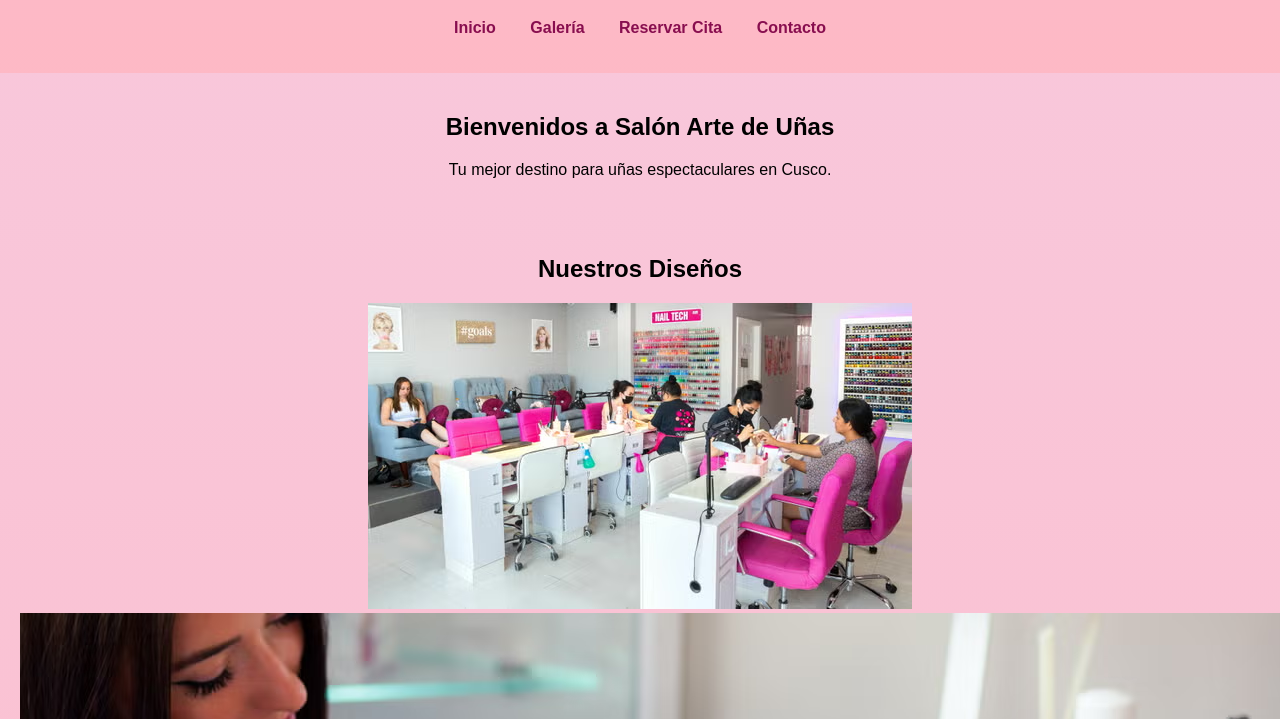
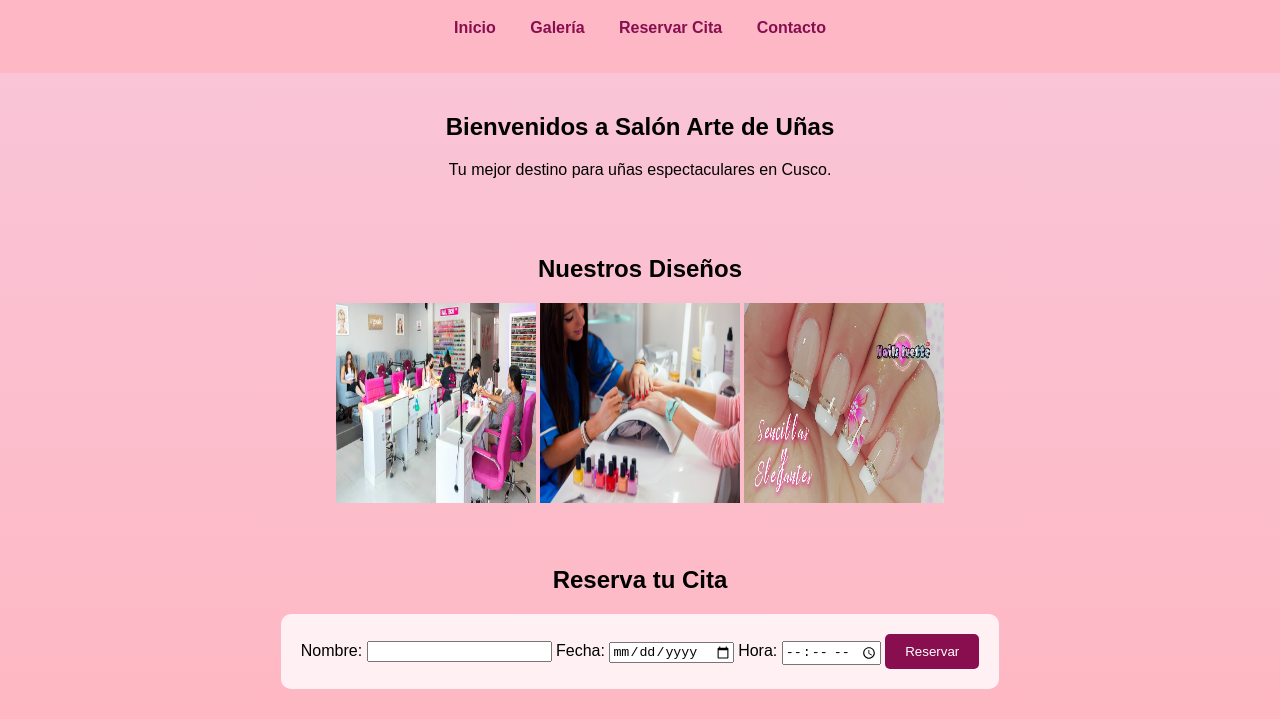
Before and after one commit to Marcosbartra1820/PROTOTIPO-FINAL, a plain HTML site: page index.html in a window 1280 px wide. Shown: the part 81-800 px from the top of the page. Drawn offline with Linux system fonts and the light colour scheme.

Commit message:
Ajustar tamaño de imágenes

```diff
--- a/styles.css
+++ b/styles.css
@@ -73,3 +73,11 @@ button {
 button:hover {
     background-color: #aa125f;
 }
+img {
+    width: 300px;
+    height: auto;
+}
+img {
+    width: 200px;
+    height: 200px;
+}
```
